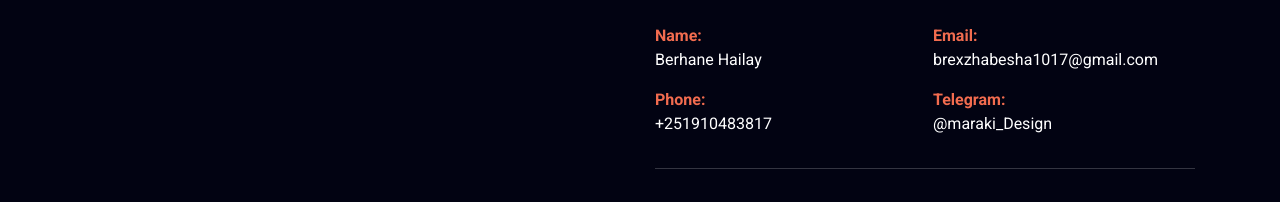
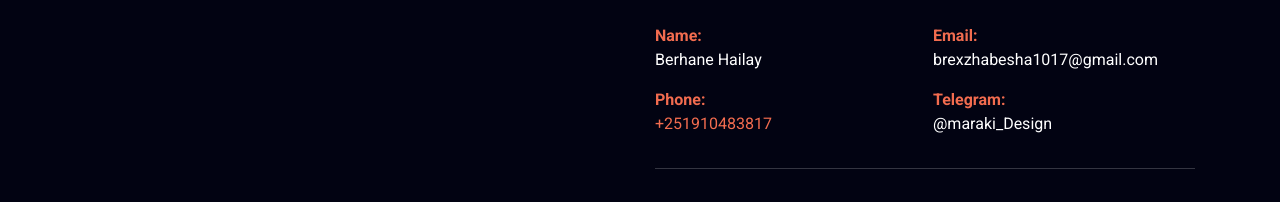
Before and after one commit to Maraki21/p0rtfolio, a plain HTML site: page index.html in a window 1280 px wide. Shown: the part 2411-2613 px from the top of the page. Drawn offline with nearby package versions, Linux system fonts and the light colour scheme.

Commit message:
new commit

```diff
--- a/index.html
+++ b/index.html
@@ -465,7 +465,7 @@
                   <dt>Name:</dt>
                   <dd>Berhane Hailay</dd>
                   <dt>Phone:</dt>
-                  <dd>+251910483817</dd>
+                  <dd><a href="tel:+251910483817">+251910483817</a></dd>
                   <dt>Email:</dt>
                   <dd>brexzhabesha1017@gmail.com</dd>
                   <dt>Telegram:</dt>
```
